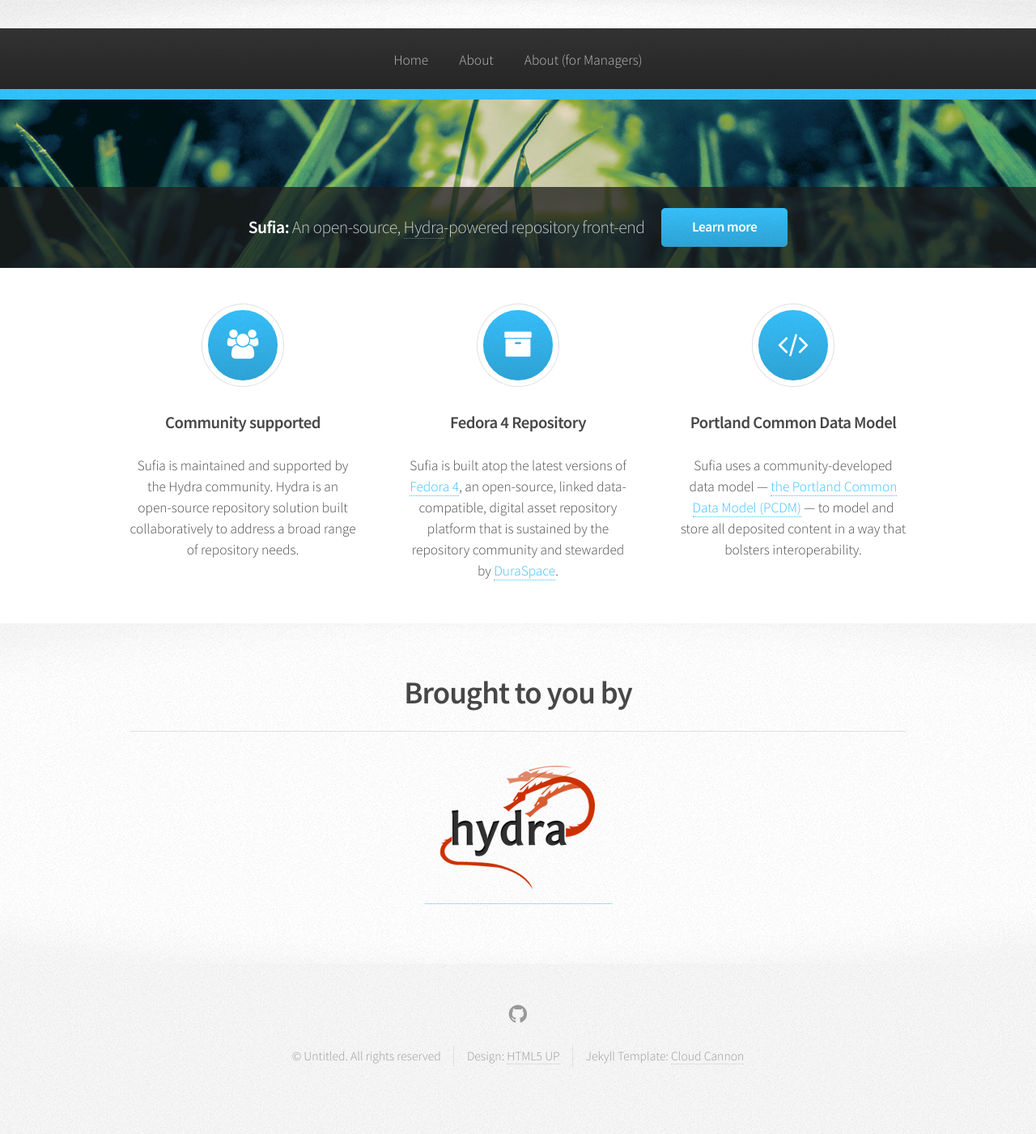
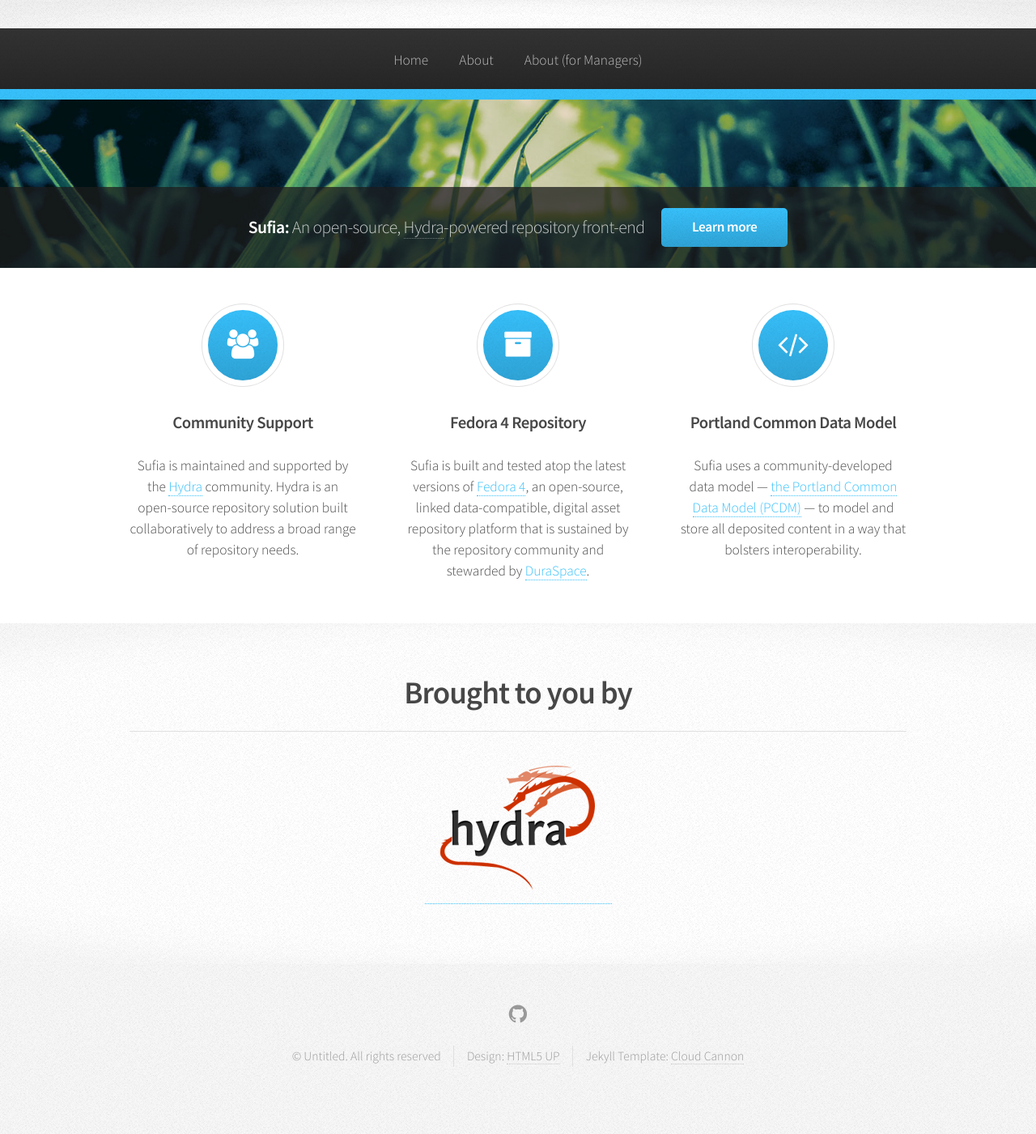
Before and after one commit to samvera-labs/sufia.io, a Jekyll site: the page built from index.html, in a window 1280 px wide. Shown: the whole page at 81% size. Built offline with Jekyll 4.4.1, drawn with Linux system fonts in a browser that asks for light colours.

Commit message:
Tweak language on the front page for consistency

```diff
--- a/index.html
+++ b/index.html
@@ -18,15 +18,15 @@
             <section class="4u">
                 <div class="box highlight">
                     <i class="icon major fa-users"></i>
-                    <h3>Community supported</h3>
-                    <p>Sufia is maintained and supported by the Hydra community. Hydra is an open-source repository solution built collaboratively to address a broad range of repository needs.</p>
+                    <h3>Community Support</h3>
+                    <p>Sufia is maintained and supported by the <a href="http://projecthydra.org/">Hydra</a> community. Hydra is an open-source repository solution built collaboratively to address a broad range of repository needs.</p>
                 </div>
             </section>
             <section class="4u">
                 <div class="box highlight">
                     <i class="icon major fa-archive"></i>
                     <h3>Fedora 4 Repository</h3>
-                    <p>Sufia is built atop the latest versions of <a href="http://fedorarepository.org/">Fedora 4</a>, an open-source, linked data-compatible, digital asset repository platform that is sustained by the repository community and stewarded by <a href="http://duraspace.org/">DuraSpace</a>.</p>
+                    <p>Sufia is built and tested atop the latest versions of <a href="http://fedorarepository.org/">Fedora 4</a>, an open-source, linked data-compatible, digital asset repository platform that is sustained by the repository community and stewarded by <a href="http://duraspace.org/">DuraSpace</a>.</p>
                 </div>
             </section>
             <section class="4u">
```
